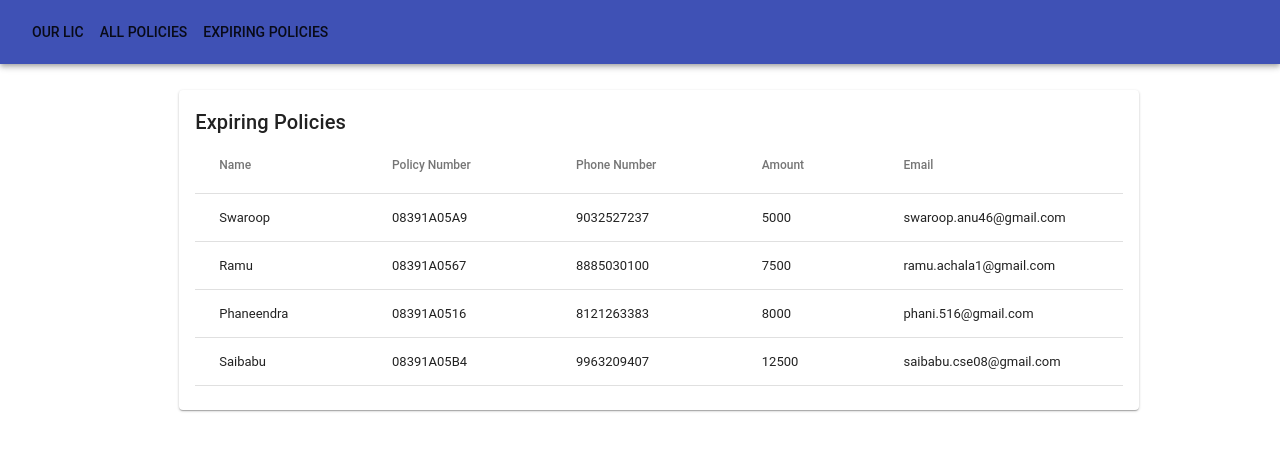
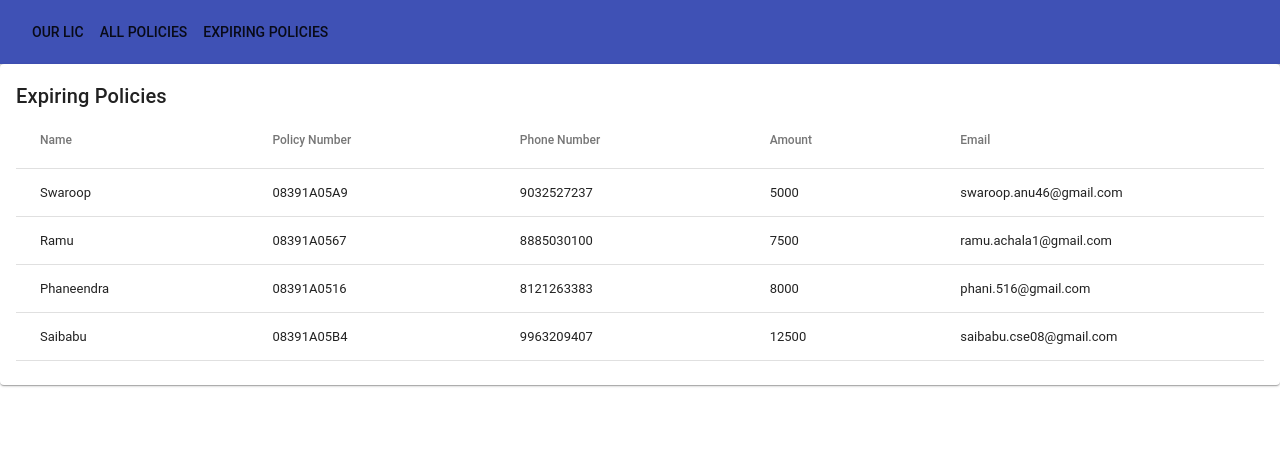
Before and after one commit to swaroop5a9/lic, a React (Create React App) app: page /home in a window 1280 px wide. Shown: the top 450 px of the page. Built offline with nearby package versions, Linux system fonts and the light colour scheme.

Commit message:
Removed styles and css

```diff
--- a/src/components/home/Home.js
+++ b/src/components/home/Home.js
@@ -29,7 +29,7 @@ class Home extends React.Component {
 
     return (
       <div>
-        <Card className="card">
+        <Card>
           <CardContent>
             <ExpiringPolicies />
           </CardContent>
--- a/src/index.css
+++ b/src/index.css
@@ -20,13 +20,6 @@ code {
   cursor: pointer;
 }
 
-.card {
-  min-width: 275px;
-  width: 75%;
-  margin-left: 14%;
-  margin-top: 2%;
-}
-
 @media screen and (max-width: 599px) {
   .drawer>div:nth-child(2) {
     width: 100%;
```
